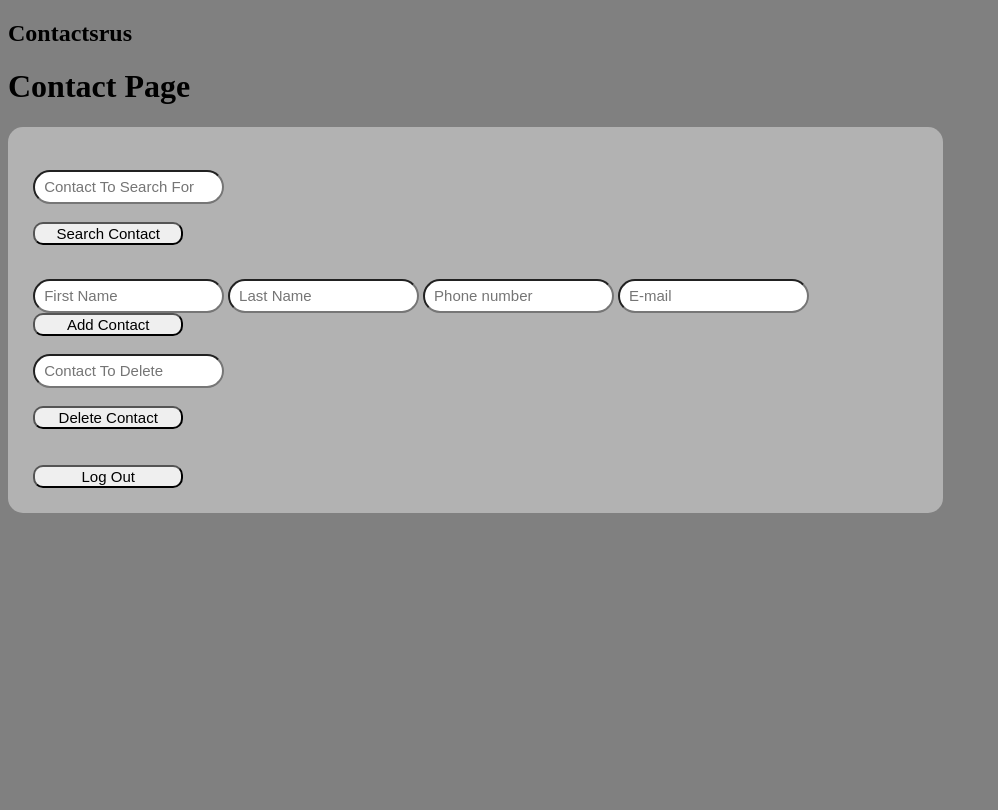
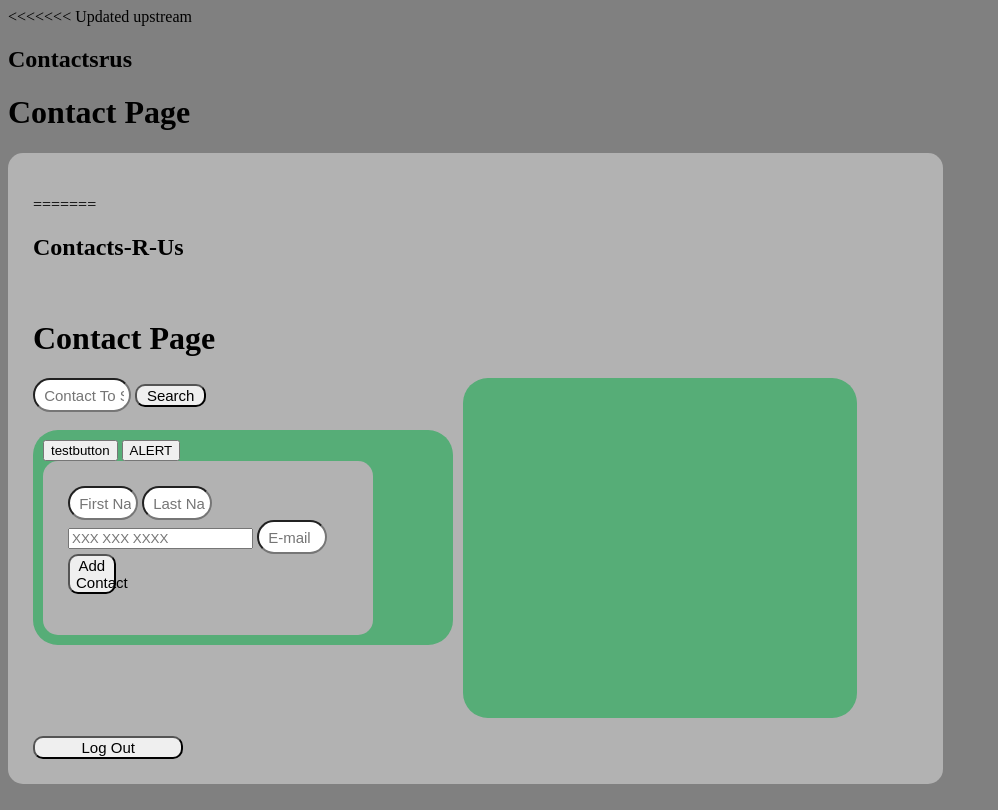
Before and after one commit to Cristian-Murillo/cop4331-small_group_project, a PHP site: page /contact.html in a window 1280 px wide. Shown: the whole page, without its empty margins (0-998 px from the left). Before the commit the page ends 513 px from the top, so only its background shows below. Run offline with PHP 8.4, Linux system fonts and the light colour scheme.

Commit message:
updated java files to test CRUD

```diff
--- a/contact.html
+++ b/contact.html
@@ -11,6 +11,7 @@
     <script type="text/javascript" src="js/code.js"></script>
 </head>
 
+<<<<<<< Updated upstream
 <body>
     <header>
         <h2><a id="link" href="index.html">Contactsrus</a></h2>
@@ -23,11 +24,27 @@
 <div id="accessUIDiv">
 	<br />
 
+=======
+<body onload="onLoad();">
+    <header>
+        <h2><a id="link" href="index.html">Contacts-R-Us</a></h2><br />
+        <h1 id="title">Contact Page </h1>
+        <h1 id="welcome"></h1>
+    </header>
+
+
+
+
+<!--
+<div id="accessUIDiv">
+	<br />
+>>>>>>> Stashed changes
 	<input type="text" id="searchText" placeholder=" Contact To Search For"/><br /><br />
 	<button type="button" id="searchContactButton" class="buttons" onclick="searchContact();"> Search Contact </button><br />
 	<span id="contactSearchResult"></span>
 	<p id="contactList">
 	</p><br />
+<<<<<<< Updated upstream
 
 	<input type="text" id="contactText" placeholder=" First Name">
     <input type="text" id="contactText" placeholder=" Last Name">
@@ -35,16 +52,71 @@
     <input type="text" id="contactText" placeholder=" E-mail"><br />
 	<button type="button" id="addContactButton" class="buttons" onclick="addContact();"> Add Contact </button><br />
 	<span id="contactAddResult"></span><br />
+=======
+  <form>
+	<input type="text" id="addFirstName" placeholder=" First Name">
+    <input type="text" id="addLastName" placeholder=" Last Name">
+    <input maxLength = "12" type="tel" id="addPhoneNumber" placeholder="XXX XXX XXXX" pattern = "[0-9]{3} [0-9]{3} [0-9]{4}" required>
+    <input type="text" id="addEmail" placeholder=" E-mail"><br />
+	<button type="submit" id="addContactButton" class="buttons" onclick="addContact();"> Add Contact </button><br />
+    </form>
+  <span id="contactAddResult"></span><br />
+>>>>>>> Stashed changes
 
     <input type="text" id="contactText" placeholder=" Contact To Delete"><br /><br />
 	<button type="button" id="deleteContactButton" class="buttons" onclick="deleteContact();"> Delete Contact </button><br />
 	<span id="contactDeleteResult"></span><br />
+-->
+    <span id="searchBox" class="box">
+        <div>
+            <form id="searchContent">
+                <div id="searchDiv">
+                <input type="text" id="searchText" placeholder=" Contact To Search For"/>
+                <button type="button" id="searchContactButton" class="buttons" onclick="searchContact();"> Search</button><br />
+                </div>
+                <div id="contactSearchResult" style="display: none;">
+                    <p id="contactList"></p>
+                </div>
+            </form>
+            <br />
+            <form id="addContent">
+              <button onclick = "TEST()"> testbutton </button>
+              <button onlick = "searchContact()"> ALERT </button>
+                <div id="accessUIDiv">
+                <input type="text" id="addFirstName" placeholder=" First Name">
+                <input type="text" id="addLastName" placeholder=" Last Name">
+                <input maxLength = "12" type="tel" id="addPhoneNumber" placeholder="XXX XXX XXXX" pattern = "[0-9]{3} [0-9]{3} [0-9]{4}" required>
+                <input type="text" id="addEmail" placeholder=" E-mail"><br />
+                <button type="submit" id="addContactButton" class="buttons" onclick="addContact();"> Add Contact </button><br />
+                <p id = "contactAddResult"> </p>
+                </div>
+            </form>
+        </div>
 
+        <div id="resultContent">
+            <ul id="contactSearchRes"> </ul>
+        </div>
+        <div id="editContent" style="display: none;">
+            <p>hello</p>
+        </div>
+
+    </span>
+
+    <!--LOG OUT-->
     <div id="loggedInDiv">
         <span id="userName"></span><br />
         <button type="button" id="logoutButton" class="buttons" onclick="doLogout();"> Log Out </button>
     </div>
+
 </div>
+<br />
+
+
+
+
+
+
+
 
 </body>
 
--- a/css/style.css
+++ b/css/style.css
@@ -44,3 +44,64 @@ input[type="text"],input[type="password"]{
     border-radius: 15px;
     padding: 25px;
 }
+
+<<<<<<< Updated upstream
+=======
+#searchContent{
+    background: #56ad77;
+    width: 400px;
+    border-radius: 25px;
+    padding: 10px;
+    text-align: center;
+}
+#addContent{
+    background: #56ad77;
+    width: 400px;
+    border-radius: 25px;
+    padding: 10px;
+}
+#resultContent{
+    background: #56ad77;
+    width: 40%;
+    border-radius: 25px;
+    margin-left: 10px;
+    padding: 20px;
+    font-size: large;
+    height: 300px;
+
+    overflow: auto;
+
+
+}
+
+::-webkit-scrollbar {
+  width: 20px;
+}
+
+::-webkit-scrollbar-track {
+  background-color: transparent;
+}
+
+::-webkit-scrollbar-thumb {
+  background-color: #d6dee1;
+  border-radius: 20px;
+  border: 6px solid transparent;
+  background-clip: content-box;
+}
+
+::-webkit-scrollbar-thumb:hover {
+  background-color: #a8bbbf;
+}
+
+#editContent{
+    background: #56ad77;
+    width: 30%;
+    border-radius: 25px;
+    margin-left: 10px;
+    padding: 20px;
+}
+
+.box{
+    display: flex;
+}
+>>>>>>> Stashed changes
--- a/js/code.js
+++ b/js/code.js
@@ -43,14 +43,52 @@ function doLogin() {
 	catch (err) {
 		document.getElementById("loginResult").innerHTML = err.message;
 	}
+<<<<<<< Updated upstream
+=======
+}
+// Keeping function just in case
+function welcoming(){
+	var data = document.cookie;
+	var splits = data.split(",");
+	for (var i = 0; i < splits.length; i++) {
+		var thisOne = splits[i].trim();
+		var tokens = thisOne.split("=");
+		if (tokens[0] == "firstName") {
+			firstName = tokens[1];
+		}
+		else if (tokens[0] == "lastName") {
+			lastName = tokens[1];
+		}
+		else if (tokens[0] == "userId") {
+			userId = parseInt(tokens[1].trim());
+		}
+	}
+	document.getElementById("welcome").innerHTML = "Welcome " + firstName + " " + lastName;
+}
+>>>>>>> Stashed changes
 
 }
 
 function doRegister() {
+<<<<<<< Updated upstream
 	var user = document.getElementById("user").value;
 	var pass = document.getElementById("pass").value;
 	var tmp = { login: user, password: pass };
 	//	var tmp = {login:login,password:hash};
+=======
+	firstName = document.getElementById("firstName").value;
+	lastName = document.getElementById("lastName").value;
+	var login = document.getElementById("user").value;
+	var password = document.getElementById("password").value;
+	var verifyPass = document.getElementById("varpassword").value;
+
+	if(password != verifyPass)
+	{
+		document.getElementById("PasswordError").innerHTML = "Password does't match";
+		return;
+	}
+	var tmp = { firstName: firstName, lastName: lastName, login: login, password: password,  passwordConfirm: verifyPass};
+>>>>>>> Stashed changes
 	var jsonPayload = JSON.stringify(tmp);
 
 	var url = urlBase + '/Login.' + extension;
@@ -126,6 +164,7 @@ function doLogout() {
 }
 
 function addContact() {
+<<<<<<< Updated upstream
 	var newContact = document.getElementById("contactText").value;
 	document.getElementById("contactAddResult").innerHTML = "";
 
@@ -133,6 +172,33 @@ function addContact() {
 	var jsonPayload = JSON.stringify(tmp);
 
 	var url = urlBase + '/AddContact.' + extension;
+=======
+	var addFirst = document.getElementById("addFirstName").value;
+	var addLast = document.getElementById("addLastName").value;
+	var addEmail = document.getElementById("addEmail").value;
+	var addPhone = document.getElementById("addPhoneNumber").value;
+
+	// GHETTO format checker ;)
+	for(var i = 0; i < addPhone.length; i++)
+    {
+        if( (!isNaN(addPhone[i])) )
+        {
+        }else{
+            return;
+        }
+
+    }
+
+	// addPhone = "(" + addPhone[0]+addPhone[1]+addPhone[2]+")"+addPhone[4]+addPhone[5]+addPhone[6]
+	// 						+" "+addPhone[8]+addPhone[9]+addPhone[10]+addPhone[11];
+
+	var tmp = { id: userId, addFirstName: addFirst, addLastName: addLast, addEmail: addEmail,
+		 					addPhoneNumber: addPhone};
+
+	var jsonPayload = JSON.stringify(tmp);
+
+	var url = '/LAMPAPI/Add.' + extension;
+>>>>>>> Stashed changes
 
 	var xhr = new XMLHttpRequest();
 	xhr.open("POST", url, true);
@@ -148,20 +214,47 @@ function addContact() {
 	catch (err) {
 		document.getElementById("contactAddResult").innerHTML = err.message;
 	}
+<<<<<<< Updated upstream
+=======
+	searchContact();
+}
+function onLoad() {
+	var data = document.cookie;
+	var splits = data.split(",");
+	for (var i = 0; i < splits.length; i++) {
+		var thisOne = splits[i].trim();
+		var tokens = thisOne.split("=");
+		if (tokens[0] == "firstName") {
+			firstName = tokens[1];
+		}
+		else if (tokens[0] == "lastName") {
+			lastName = tokens[1];
+		}
+		else if (tokens[0] == "userId") {
+			userId = parseInt(tokens[1].trim());
+		}
+	}
+	searchContact();
+}
+function TEST() {
+>>>>>>> Stashed changes
 
+	alert(firstName + lastName + userId);
 }
 
 function searchContact() {
 	var srch = document.getElementById("searchText").value;
 	document.getElementById("contactSearchResult").innerHTML = "";
-
+	var button;
 	var contactList = "";
 
-	var tmp = { search: srch, userId: userId };
+	var tmp = { search: srch, id: userId };
+
+
 	var jsonPayload = JSON.stringify(tmp);
 
-	var url = urlBase + '/SearchContacts.' + extension;
-
+	var url = '/LAMPAPI/Search.' + extension;
+	alert(userId);
 	var xhr = new XMLHttpRequest();
 	xhr.open("POST", url, true);
 	xhr.setRequestHeader("Content-type", "application/json; charset=UTF-8");
@@ -171,14 +264,39 @@ function searchContact() {
 				document.getElementById("contactSearchResult").innerHTML = "Contact(s) has been retrieved";
 				var jsonObject = JSON.parse(xhr.responseText);
 
+
+				var list = document.getElementById('contactSearchRes');
+				list.innerHTML = "";
+				// for (var i = 0; i < jsonObject.results.length; i++) {
+				// 	entry = document.createElement('li');
+				// 	contact = jsonObject.results[i].ContactFirstName + "  " + jsonObject.results[i].ContactLastName + " " +
+				// 	jsonObject.results[i].Email + " " + jsonObject.results[i].Phone + " ";
+				//
+				// 	// alert(contact);
+				//
+				// 	entry.appendChild(document.createTextNode(contact));
+				// 	list.appendChild(entry);
+				//
+				// 	// if (i < jsonObject.results.length - 1) {
+				// 	// 	contactList += "<br />\r\n";
+				// 	// }
+				// }
 				for (var i = 0; i < jsonObject.results.length; i++) {
-					contactList += jsonObject.results[i];
-					if (i < jsonObject.results.length - 1) {
-						contactList += "<br />\r\n";
-					}
-				}
+            var object = jsonObject.results[i];
+          	var entry = document.createElement('li');
+						entry.appendChild(document.createTextNode(object.ContactFirstName));
+						list.appendChild(entry);
 
-				document.getElementsByTagName("p")[0].innerHTML = contactList;
+						var btn = document.createElement("BUTTON");       // Create a <button> element
+            btn.fn = object.ContactFirstName;
+            var t = document.createTextNode("Delete");       // Create a text node
+            btn.appendChild(t);         // Append the text to <button>
+            list.appendChild(btn);
+          }
+
+
+				// document.getElementsByTagName("ul")[1].innerHTML = list;
+
 			}
 		};
 		xhr.send(jsonPayload);
```
Also changed, not shown: register.html (added, +46 -0 lines).
